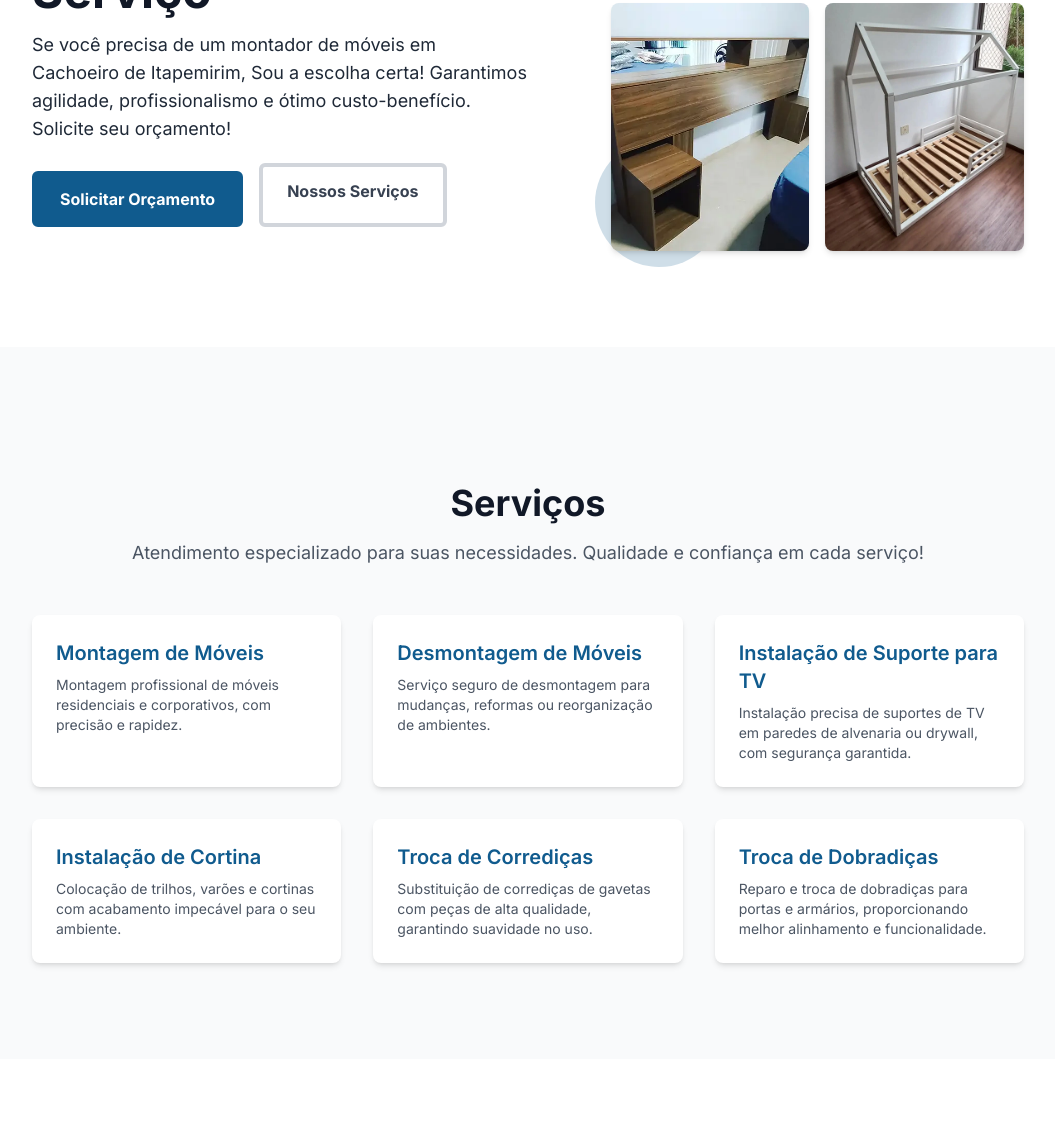
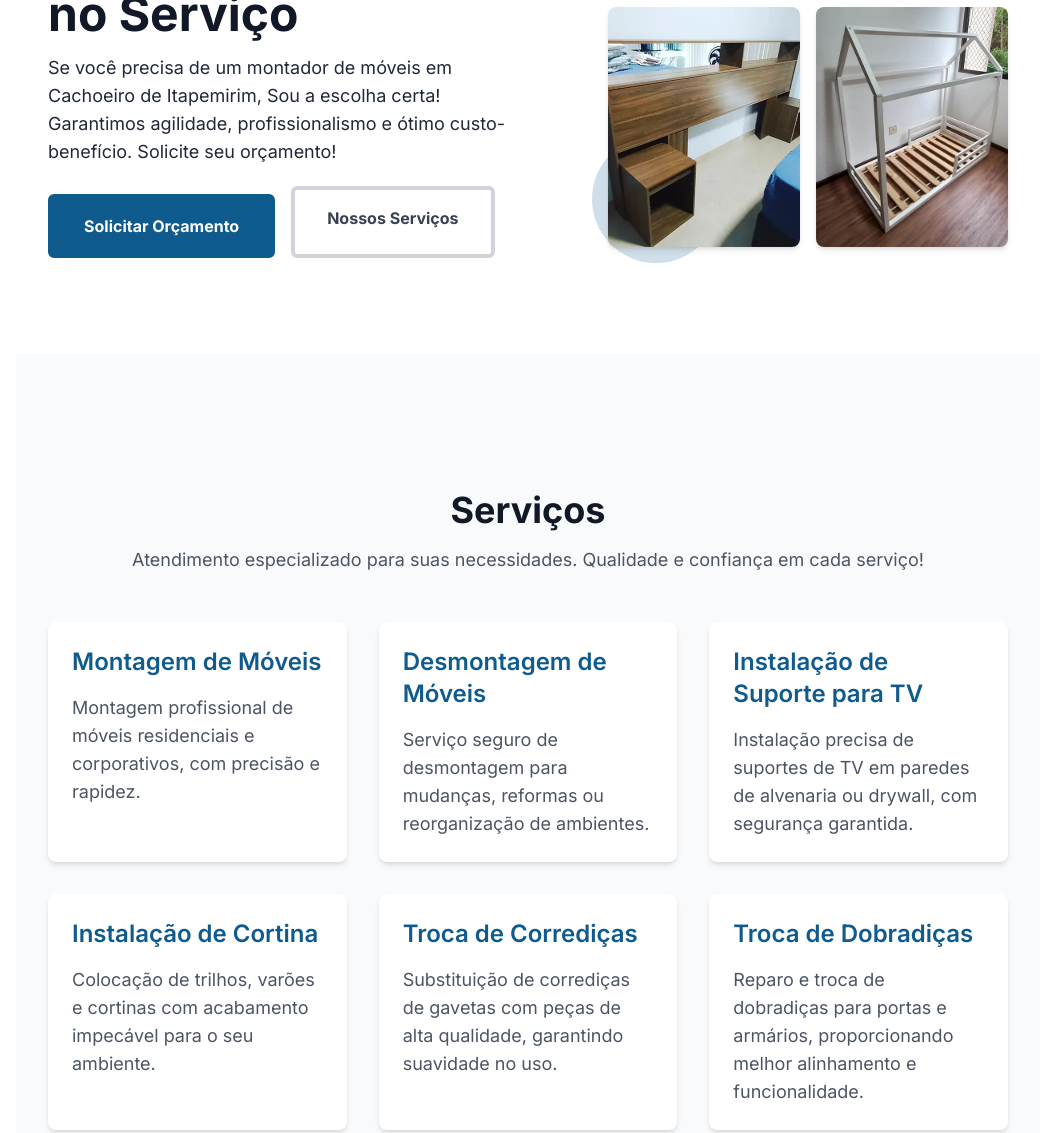
Before and after one commit to Juniorcosta-dev/jr-montagem-de-moveis, a website built with Vite: page index.html in a window 1280 px wide. Shown: the part 432-1565 px from the top of the page, without its empty margins (112-1167 px from the left). Built offline with nearby package versions, Linux system fonts and the light colour scheme.

Commit message:
Outra atualização do index.html nos títulos e paragrafos

```diff
--- a/index.html
+++ b/index.html
@@ -286,7 +286,7 @@
 
         <main>
             <!-- Hero Section -->
-            <section class="py-16 md:py-24">
+            <section class="py-12 sm:py-16 md:py-24 px-4 max-w-screen-lg mx-auto">
                 <div class="mx-auto w-full max-w-screen-lg px-4">
                     <div
                         class="flex flex-col items-center gap-8 md:flex-row md:items-center md:justify-between"
@@ -294,7 +294,7 @@
                         <!-- Texto e CTA -->
                         <div class="w-full md:w-1/2">
                             <h1
-                                class="mb-4 text-base font-bold leading-tight text-gray-900 sm:text-2xl md:text-4xl lg:text-5xl"
+                                class="mb-4 text-base sm:text-2xl md:text-4xl lg:text-5xl font-bold leading-tight text-gray-900"
                             >
                                 Montador de Móveis em
                                 <span class="text-primary"
@@ -302,7 +302,7 @@
                                 >
                                 Preço Justo e Qualidade no Serviço
                             </h1>
-                            <p class="mb-5 text-xs sm:text-sm md:text-lg text-gray-800">
+                            <p class="mb-5 text-sm sm:text-base md:text-lg text-gray-800">
                                 Se você precisa de um montador de móveis em
                                 Cachoeiro de Itapemirim, Sou a escolha certa!
                                 Garantimos agilidade, profissionalismo e ótimo
@@ -313,7 +313,8 @@
                             >
                                 <a
                                     href="https://wa.me/5528999258540?text=Ol%C3%A1%2C%20vi%20seu%20servi%C3%A7o%20de%20montagem%20de%20m%C3%B3veis.%20Pode%20me%20dar%20mais%20informa%C3%A7%C3%B5es%3F"
-                                    class="mt-2 rounded-md border-4 border-primary bg-primary px-6 py-3 text-center font-bold text-white transition duration-300 ease-in-out hover:border-secondary"
+                                    class="mt-2 rounded-md border-4 border-primary bg-primary px-5 py-3 text-center font-bold text-white transition duration-300 ease-in-out hover:border-secondary
+                                    sm:px-6 sm:py-3 md:px-8 md:py-4"
                                     target="_blank"
                                     aria-label="Fale com o montador"
                                 >
@@ -321,7 +322,8 @@
                                 </a>
                                 <a
                                     href="#servicos"
-                                    class="rounded-md border-4 border-gray-300 bg-transparent px-6 py-3 text-center font-bold text-gray-700 transition duration-300 ease-in-out hover:border-primary hover:text-primary"
+                                    class="rounded-md border-4 border-gray-300 bg-transparent px-5 py-3 text-center font-bold text-gray-700 transition duration-300 ease-in-out hover:border-primary hover:text-primary
+                                    sm:px-6 sm:py-3 md:px-8 md:py-4"
                                 >
                                     Nossos Serviços
                                 </a>
@@ -406,16 +408,16 @@
             </section>
 
             <!-- Seção de Serviços -->
-            <section class="bg-gray-50 py-16 md:py-24">
+            <section class="bg-gray-50 py-12 sm:py-16 md:py-24 px-4 max-w-screen-lg mx-auto">
                 <div class="mx-auto w-full max-w-screen-lg px-4">
                     <div class="mb-12 text-center">
                         <h2
                             id="servicos"
-                            class="mt-10 text-3xl font-bold text-gray-900 md:text-4xl"
+                            class="mt-10 mb-4 text-2xl sm:text-3xl md:text-4xl font-bold text-gray-900"
                         >
                             Serviços
                         </h2>
-                        <p class="mt-4 text-gray-600 md:text-lg">
+                        <p class="mt-4 text-gray-600 text-sm sm:text-base md:text-lg">
                             Atendimento especializado para suas necessidades.
                             Qualidade e confiança em cada serviço!
                         </p>
@@ -429,10 +431,10 @@
                         <div
                             class="rounded-lg bg-white p-6 shadow-md transition duration-300 hover:shadow-lg"
                         >
-                            <h3 class="mb-2 text-xl font-semibold text-primary">
+                            <h3 class="mb-2 text-lg sm:text-xl md:text-2xl font-semibold text-primary">
                                 Montagem de Móveis
                             </h3>
-                            <p class="text-sm text-gray-600">
+                            <p class="mt-4 text-gray-600 text-sm sm:text-base md:text-lg">
                                 Montagem profissional de móveis residenciais e
                                 corporativos, com precisão e rapidez.
                             </p>
@@ -442,10 +444,10 @@
                         <div
                             class="rounded-lg bg-white p-6 shadow-md transition duration-300 hover:shadow-lg"
                         >
-                            <h3 class="mb-2 text-xl font-semibold text-primary">
+                            <h3 class="mb-2 text-lg sm:text-xl md:text-2xl font-semibold text-primary">
                                 Desmontagem de Móveis
                             </h3>
-                            <p class="text-sm text-gray-600">
+                            <p class="mt-4 text-gray-600 text-sm sm:text-base md:text-lg">
                                 Serviço seguro de desmontagem para mudanças,
                                 reformas ou reorganização de ambientes.
                             </p>
@@ -455,10 +457,10 @@
                         <div
                             class="rounded-lg bg-white p-6 shadow-md transition duration-300 hover:shadow-lg"
                         >
-                            <h3 class="mb-2 text-xl font-semibold text-primary">
+                            <h3 class="mb-2 text-lg sm:text-xl md:text-2xl font-semibold text-primary">
                                 Instalação de Suporte para TV
                             </h3>
-                            <p class="text-sm text-gray-600">
+                            <p class="mt-4 text-gray-600 text-sm sm:text-base md:text-lg">
                                 Instalação precisa de suportes de TV em paredes
                                 de alvenaria ou drywall, com segurança
                                 garantida.
@@ -469,10 +471,10 @@
                         <div
                             class="rounded-lg bg-white p-6 shadow-md transition duration-300 hover:shadow-lg"
                         >
-                            <h3 class="mb-2 text-xl font-semibold text-primary">
+                            <h3 class="mb-2 text-lg sm:text-xl md:text-2xl font-semibold text-primary">
                                 Instalação de Cortina
                             </h3>
-                            <p class="text-sm text-gray-600">
+                            <p class="mt-4 text-gray-600 text-sm sm:text-base md:text-lg">
                                 Colocação de trilhos, varões e cortinas com
                                 acabamento impecável para o seu ambiente.
                             </p>
@@ -482,10 +484,10 @@
                         <div
                             class="rounded-lg bg-white p-6 shadow-md transition duration-300 hover:shadow-lg"
                         >
-                            <h3 class="mb-2 text-xl font-semibold text-primary">
+                            <h3 class="mb-2 text-lg sm:text-xl md:text-2xl font-semibold text-primary">
                                 Troca de Corrediças
                             </h3>
-                            <p class="text-sm text-gray-600">
+                            <p class="mt-4 text-gray-600 text-sm sm:text-base md:text-lg">
                                 Substituição de corrediças de gavetas com peças
                                 de alta qualidade, garantindo suavidade no uso.
                             </p>
@@ -495,10 +497,10 @@
                         <div
                             class="rounded-lg bg-white p-6 shadow-md transition duration-300 hover:shadow-lg"
                         >
-                            <h3 class="mb-2 text-xl font-semibold text-primary">
+                            <h3 class="mb-2 text-lg sm:text-xl md:text-2xl font-semibold text-primary">
                                 Troca de Dobradiças
                             </h3>
-                            <p class="text-sm text-gray-600">
+                            <p class="mt-4 text-gray-600 text-sm sm:text-base md:text-lg">
                                 Reparo e troca de dobradiças para portas e
                                 armários, proporcionando melhor alinhamento e
                                 funcionalidade.
@@ -509,7 +511,7 @@
             </section>
 
             <!-- Seção Sobre Nós -->
-            <section class="bg-white py-16 md:py-24">
+            <section class="bg-white py-12 sm:py-16 md:py-24 px-4 max-w-screen-lg mx-auto">
                 <div class="mx-auto w-full max-w-screen-lg px-4">
                     <div
                         class="flex flex-col items-center md:flex-row md:items-center md:space-x-12"
@@ -529,11 +531,11 @@
                         <div class="w-full md:w-2/3">
                             <h2
                                 id="sobre"
-                                class="text-3xl font-bold text-gray-900 md:text-4xl"
+                                class="mt-10 mb-4 text-2xl sm:text-3xl md:text-4xl font-bold text-gray-900"
                             >
                                 Sobre
                             </h2>
-                            <p class="mt-6 text-gray-600 md:text-lg">
+                            <p class="mt-4 text-gray-600 text-sm sm:text-base md:text-lg">
                                 Sou especialista em montagem e desmontagem de
                                 móveis, instalação de suportes para TV, cortinas
                                 e acessórios. Atuando com profissionalismo,
@@ -543,7 +545,7 @@
                                 de Itapemirim e região.
                             </p>
 
-                            <p class="mt-4 text-gray-600 md:text-lg">
+                            <p class="mt-4 text-gray-600 text-sm sm:text-base md:text-lg">
                                 Conte com a minha experiência para transformar
                                 seu ambiente de forma rápida e eficiente.
                                 Trabalhao com os melhores materiais e as
@@ -556,7 +558,7 @@
             </section>
 
             <!-- Seção Localização com Ícone -->
-            <section class="bg-gray-50 py-16 md:py-24">
+            <section class="bg-gray-50 py-12 sm:py-16 md:py-24 px-4 max-w-screen-lg mx-auto">
                 <div class="mx-auto w-full max-w-screen-lg px-4">
                     <div class="mb-12 text-center">
                         <!-- Ícone de localização -->
@@ -583,11 +585,11 @@
                         </div>
 
                         <h2
-                            class="text-3xl font-bold text-gray-900 md:text-4xl"
+                            class="mt-10 mb-4 text-2xl sm:text-3xl md:text-4xl font-bold text-gray-900"
                         >
                             Localização
                         </h2>
-                        <p class="mt-4 text-gray-600 md:text-lg">
+                        <p class="mt-4 text-gray-600 text-sm sm:text-base md:text-lg">
                             Atendemos em Cachoeiro de Itapemirim e região.
                         </p>
                     </div>
@@ -623,10 +625,10 @@
             >
                 <!-- Informações principais -->
                 <div class="mb-6 text-center md:mb-0 md:text-left">
-                    <h3 class="mb-2 text-2xl font-bold">
+                    <h3 class="mb-2 text-lg sm:text-xl md:text-2xl font-semibold text-primary">
                         JR Montagem de Móveis
                     </h3>
-                    <p class="text-sm text-gray-400">
+                    <p class="mt-4 text-gray-600 text-sm sm:text-base md:text-lg">
                         Rua Jéronimo Ribeiro, 23 - Bairro Amarelo<br >
                         Cachoeiro de Itapemirim - ES
                     </p>
```
